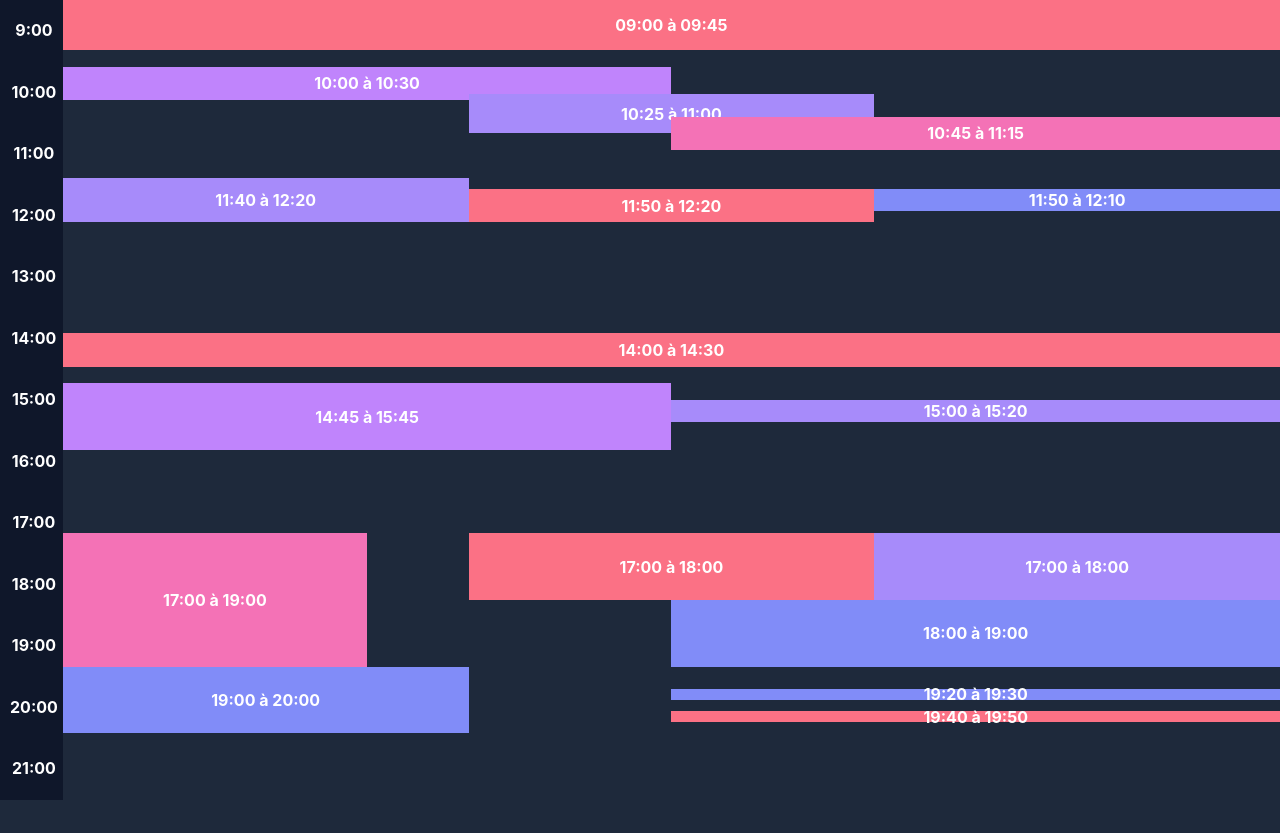
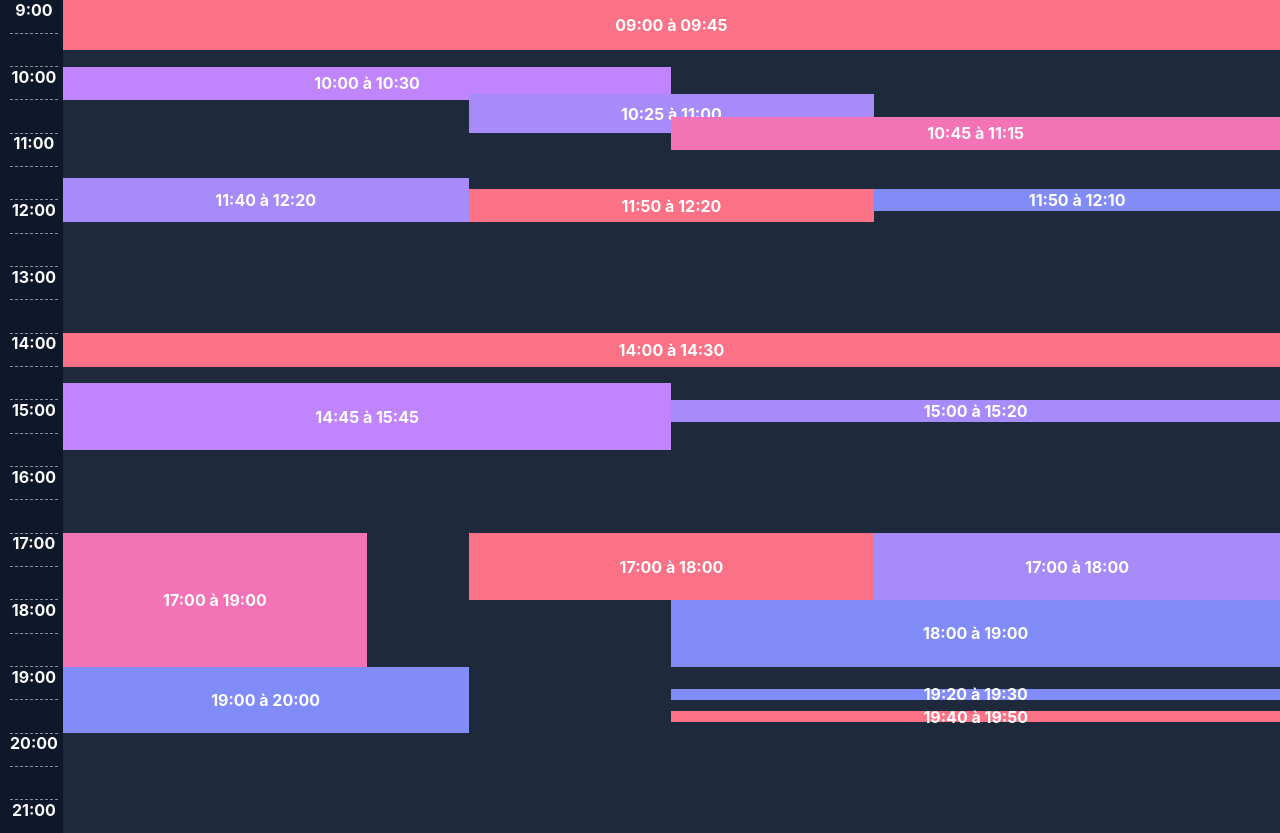
Before and after one commit to Picolas/frontjs-rendering-events, a React (Create React App) app: page / in a window 1280 px wide. Before the commit the page ends 800 px from the top, so only its background shows below. Built offline with nearby package versions, Linux system fonts and the light colour scheme.

Commit message:
hour labels

```diff
--- a/src/components/HourLabels/Hourlabels.tsx
+++ b/src/components/HourLabels/Hourlabels.tsx
@@ -1,26 +1,31 @@
 import React from 'react';
+import {DAY_END_HOUR, DAY_START_HOUR} from "../../constants/constants";
 
 interface HourLabelsProps {
     containerHeight: number;
 }
 
 function HourLabels({ containerHeight }: HourLabelsProps) {
-    const calendarStart = 9; // 09:00
-    const calendarEnd = 21; // 21:00
+    const calendarStart = DAY_START_HOUR; // 09:00
+    const calendarEnd = DAY_END_HOUR; // 21:00
     const hours = [];
 
     for (let i = calendarStart; i <= calendarEnd; i++) {
-        hours.push(i);
+        hours.push({hour: i, minutes: 0});
+        if (i < calendarEnd) {
+            hours.push({hour: i, minutes: 30});
+        }
     }
 
-    const hourHeight = (containerHeight / (calendarEnd - calendarStart + 1));
+    const hourHeight = (containerHeight / ((calendarEnd - calendarStart) * 2));
 
     return (
         <div className="hour-labels">
-            {hours.map((hour) => (
-                <div key={hour} style={{ lineHeight: `${hourHeight}px` }}>
-                    {hour}:00
-                </div>
+            {hours.map(({hour, minutes}) => (
+                <li key={`${hour}:${minutes}`} style={{ height: `${hourHeight}px` }}>
+                    {minutes === 0 && <span className="hour-label">{hour}:00</span>}
+                    <span className={`dotted-line ${minutes === 0 ? 'hour-line' : 'half-hour-line'}`} />
+                </li>
             ))}
         </div>
     );
--- a/src/index.css
+++ b/src/index.css
@@ -9,6 +9,7 @@ body {
   height: 100vh;
   background-color: #1e293b;
   color: #fff;
+  overflow: hidden;
 }
 
 code {
@@ -30,4 +31,23 @@ code {
   overflow-y: auto;
   height: 100%;
   font-weight: bold;
+  list-style-type: none;
 }
+
+.hour-labels li {
+  position: relative;
+  box-sizing: border-box;
+}
+
+.dotted-line {
+  position: absolute;
+  left: 0;
+  right: 0;
+  bottom: 0;
+  margin-bottom: -0.5px;
+  border-top: 0.5px dashed rgba(255, 255, 255, 0.5);
+}
+
+.hour-line {
+  border-top-width: 1px;
+}
```
